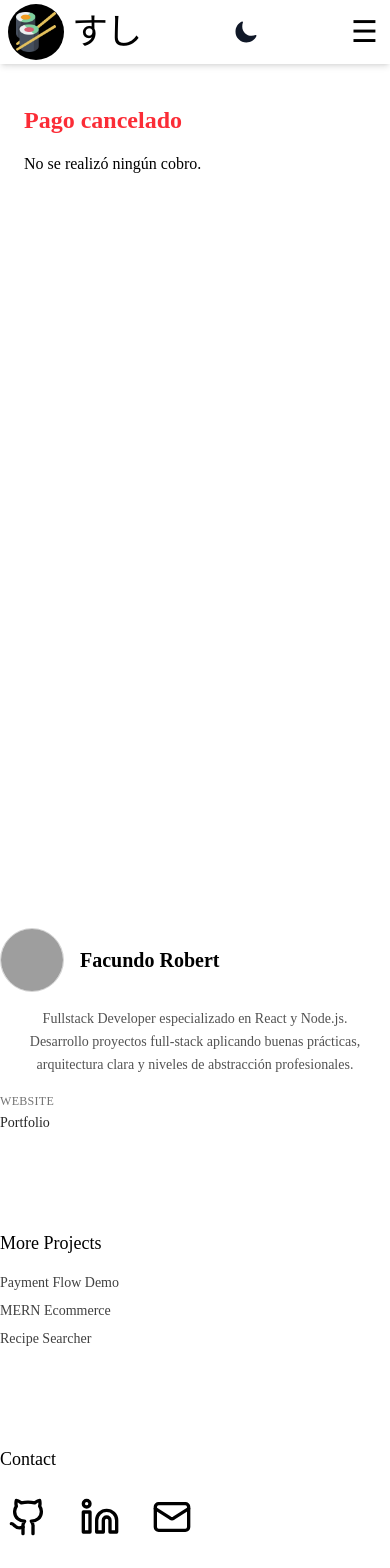
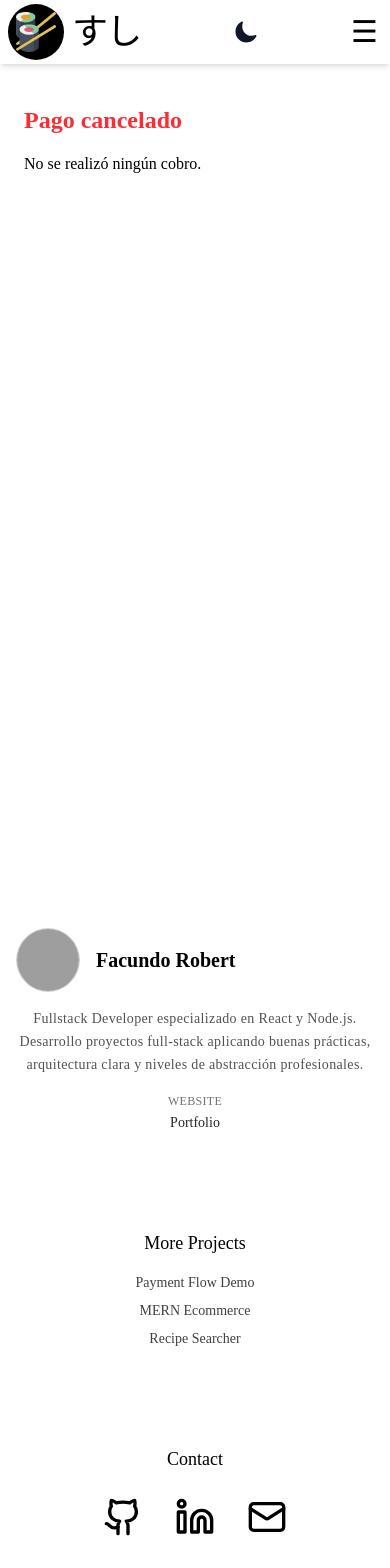
Before and after one commit to RobertFacundo/sushiEcommerceF, a React (Vite) app: page /checkout/cancel in a window 390 px wide. Shown: the top 1568 px of the page. Built offline with nearby package versions, Linux system fonts and the light colour scheme; grey boxes are pictures that could not be loaded; a web font is replaced by a local one.

Commit message:
responsive homeview

```diff
--- a/src/shared/components/Footer/Footer.jsx
+++ b/src/shared/components/Footer/Footer.jsx
@@ -33,14 +33,18 @@ const Footer = () => {
                 max-w-7xl mx-auto
                 grid grid-cols-1 lg:grid-cols-3
                 gap-12
-
+                px-4 sm:px lg:px-0
                 "
             >
                 <div className="lg:col-span-2 flex items-center h-full">
                     <FooterContent />
                 </div>
             </div>
-            {!hiddenImageOnMenu && <FooterImage />}
+            {!hiddenImageOnMenu && (
+                <div className="hidden lg:block">
+                    <FooterImage />
+                </div>
+            )}
         </motion.footer>
     )
 };
--- a/src/shared/components/Footer/FooterContent.jsx
+++ b/src/shared/components/Footer/FooterContent.jsx
@@ -11,7 +11,9 @@ const FooterContent = () => {
                 grid-cols-1
                 md:grid-cols-[2fr_1fr_1fr]
                 gap-12
-                w-full"
+                w-full
+                text-center md:text-left
+                "
         >
             <motion.div variants={footerColumn}>
                 <FooterProfile />
--- a/src/shared/components/Footer/FooterProfile.jsx
+++ b/src/shared/components/Footer/FooterProfile.jsx
@@ -24,7 +24,7 @@ const FooterProfile = () => (
         </motion.div>
 
         {/* Description full width */}
-        <motion.p variants={footerItem} className="text-sm text-neutral-600 text-center dark:text-neutral-400 leading-relaxed">
+        <motion.p variants={footerItem} className="text-sm text-neutral-600 text-center dark:text-neutral-400 leading-relaxed text-center max-w-md mx-auto md:mx-0 tracking-wide">
             Fullstack Developer especializado en React y Node.js.<br />
             Desarrollo proyectos full-stack aplicando buenas prácticas,
             arquitectura clara y niveles de abstracción profesionales.
@@ -39,7 +39,7 @@ const FooterProfile = () => (
                 rel="noopener noreferrer"
                 className="text-sm font-medium text-neutral-800 dark:text-neutral-200 hover:underline"
             >
-              Portfolio
+                Portfolio
             </a>
         </motion.div>
     </div>
--- a/src/shared/components/Footer/FooterSocial.jsx
+++ b/src/shared/components/Footer/FooterSocial.jsx
@@ -3,11 +3,11 @@ import { footerItem } from "./footerAnimation";
 import { footerSocialLinks } from "../../config/footerSocial";
 
 const FooterSocial = () => (
-  <div className="mt-12">
+  <div className="mt-12 text-center">
     <motion.h4 variants={footerItem} className="text-lg font-medium mb-4">
       Contact
     </motion.h4>
-    <div className="flex gap-4">
+    <div className="flex gap-4 justify-center md:justify-start">
       {footerSocialLinks.map(({ name, href, icon: Icon }) => (
         <motion.a
           key={name}
```
